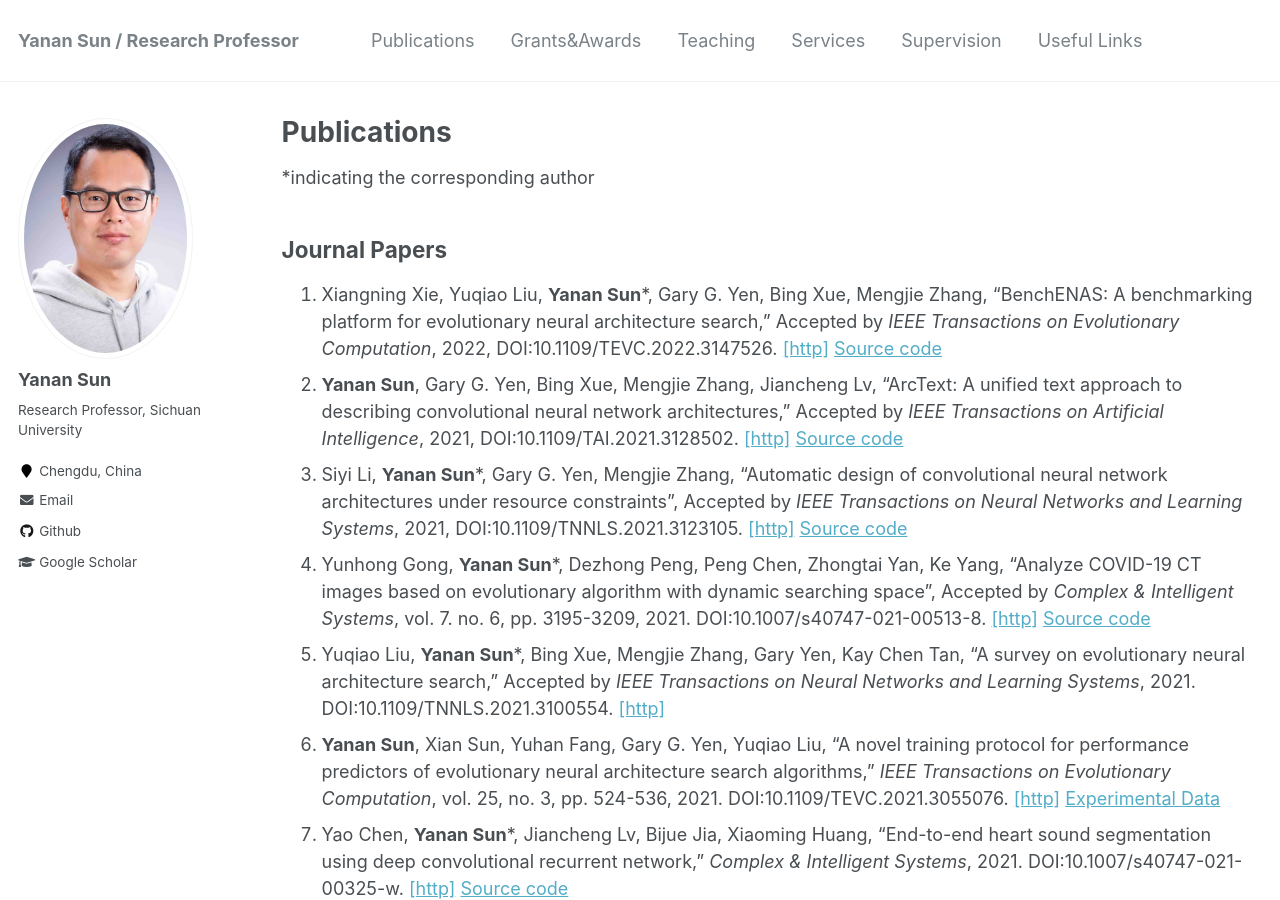
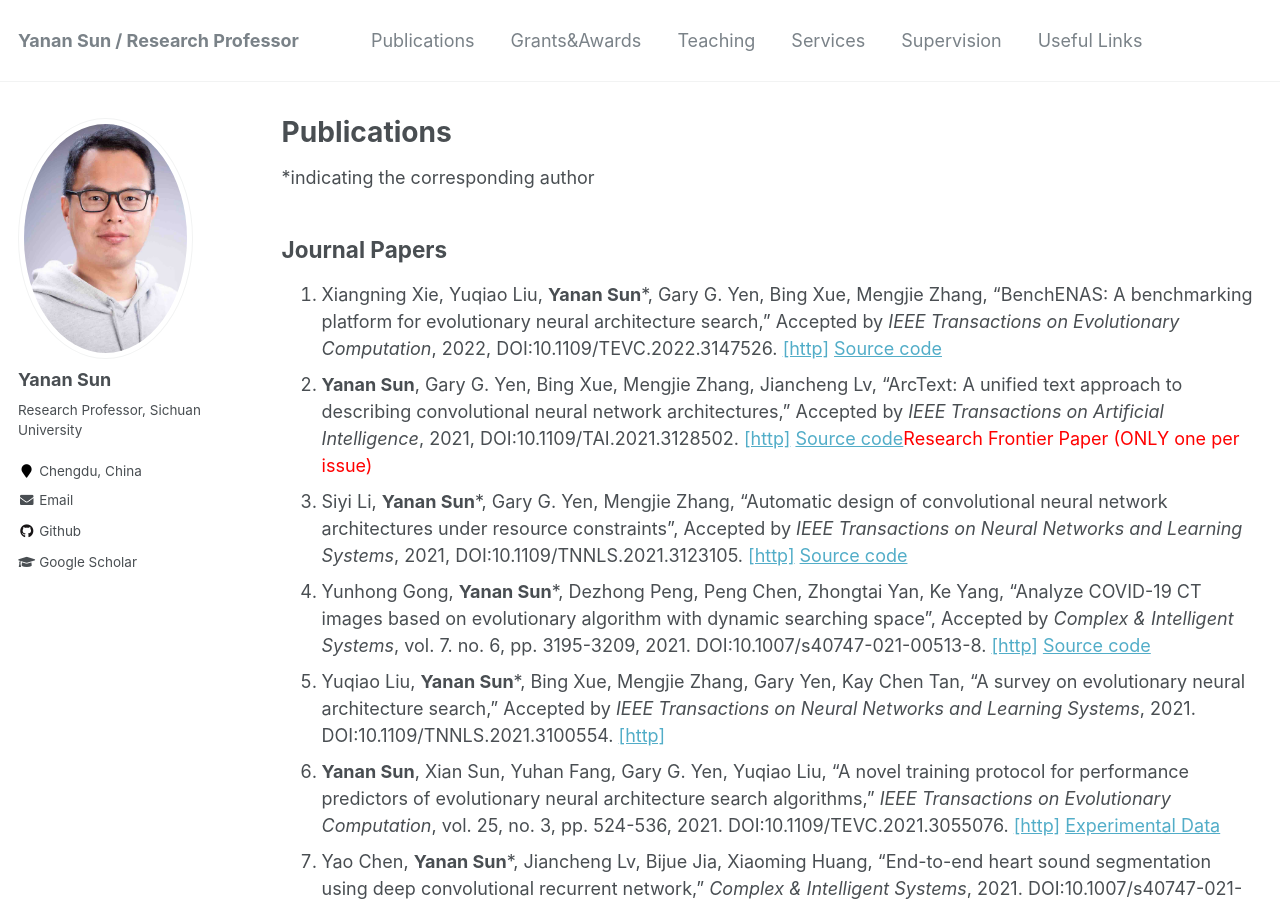
Before and after one commit to yn-sun/yn-sun.github.io, a Jekyll site: the page built from _pages/publications.md, in a window 1280 px wide and 900 px high. Built offline with Jekyll 4.4.1, drawn with Linux system fonts in a browser that asks for light colours; comment, search, counter and statistics services are not loaded.

Commit message:
Update publications.md

```diff
--- a/_pages/publications.md
+++ b/_pages/publications.md
@@ -8,7 +8,7 @@ author_profile: true
 ## Journal Papers
 
 1. Xiangning Xie, Yuqiao Liu, **Yanan Sun***, Gary G. Yen, Bing Xue, Mengjie Zhang, "BenchENAS: A benchmarking platform for evolutionary neural architecture search," Accepted by <i>IEEE Transactions on Evolutionary Computation</i>, 2022, DOI:10.1109/TEVC.2022.3147526. [[http]](https://ieeexplore.ieee.org/document/9697075)  [Source code](https://benchenas.com/)
-2. **Yanan Sun**, Gary G. Yen, Bing Xue, Mengjie Zhang, Jiancheng Lv, "ArcText: A unified text approach to describing convolutional neural network architectures," Accepted by <i>IEEE Transactions on Artificial Intelligence</i>, 2021, DOI:10.1109/TAI.2021.3128502. [[http]](https://ieeexplore.ieee.org/document/9618852) [Source code](https://github.com/yn-sun/arctext)
+2. **Yanan Sun**, Gary G. Yen, Bing Xue, Mengjie Zhang, Jiancheng Lv, "ArcText: A unified text approach to describing convolutional neural network architectures," Accepted by <i>IEEE Transactions on Artificial Intelligence</i>, 2021, DOI:10.1109/TAI.2021.3128502. [[http]](https://ieeexplore.ieee.org/document/9618852) [Source code](https://github.com/yn-sun/arctext)<span style="color: #FF0000">Research Frontier Paper (ONLY one per issue)</span>
 3. Siyi Li, **Yanan Sun***, Gary G. Yen, Mengjie Zhang, "Automatic design of convolutional neural network architectures under resource constraints", Accepted by <i>IEEE Transactions on Neural Networks and Learning Systems</i>, 2021, DOI:10.1109/TNNLS.2021.3123105. [[http]](https://ieeexplore.ieee.org/document/9609007) [Source code](https://github.com/LLLsy-0868/CH-CNN)
 4. Yunhong Gong, **Yanan Sun***, Dezhong Peng, Peng Chen, Zhongtai Yan, Ke Yang, "Analyze COVID-19 CT images based on evolutionary algorithm with dynamic searching space", Accepted by <i>Complex & Intelligent Systems</i>, vol. 7. no. 6, pp. 3195-3209, 2021. DOI:10.1007/s40747-021-00513-8. [[http]](https://link.springer.com/article/10.1007%2Fs40747-021-00513-8) [Source code](https://github.com/yh-gong/EAVLCOVID)
 5. Yuqiao Liu, **Yanan Sun***, Bing Xue, Mengjie Zhang, Gary Yen, Kay Chen Tan, "A survey on evolutionary neural architecture search," Accepted by <i>IEEE Transactions on Neural Networks and Learning Systems</i>, 2021. DOI:10.1109/TNNLS.2021.3100554. [[http]](https://ieeexplore.ieee.org/abstract/document/9508774)
```
